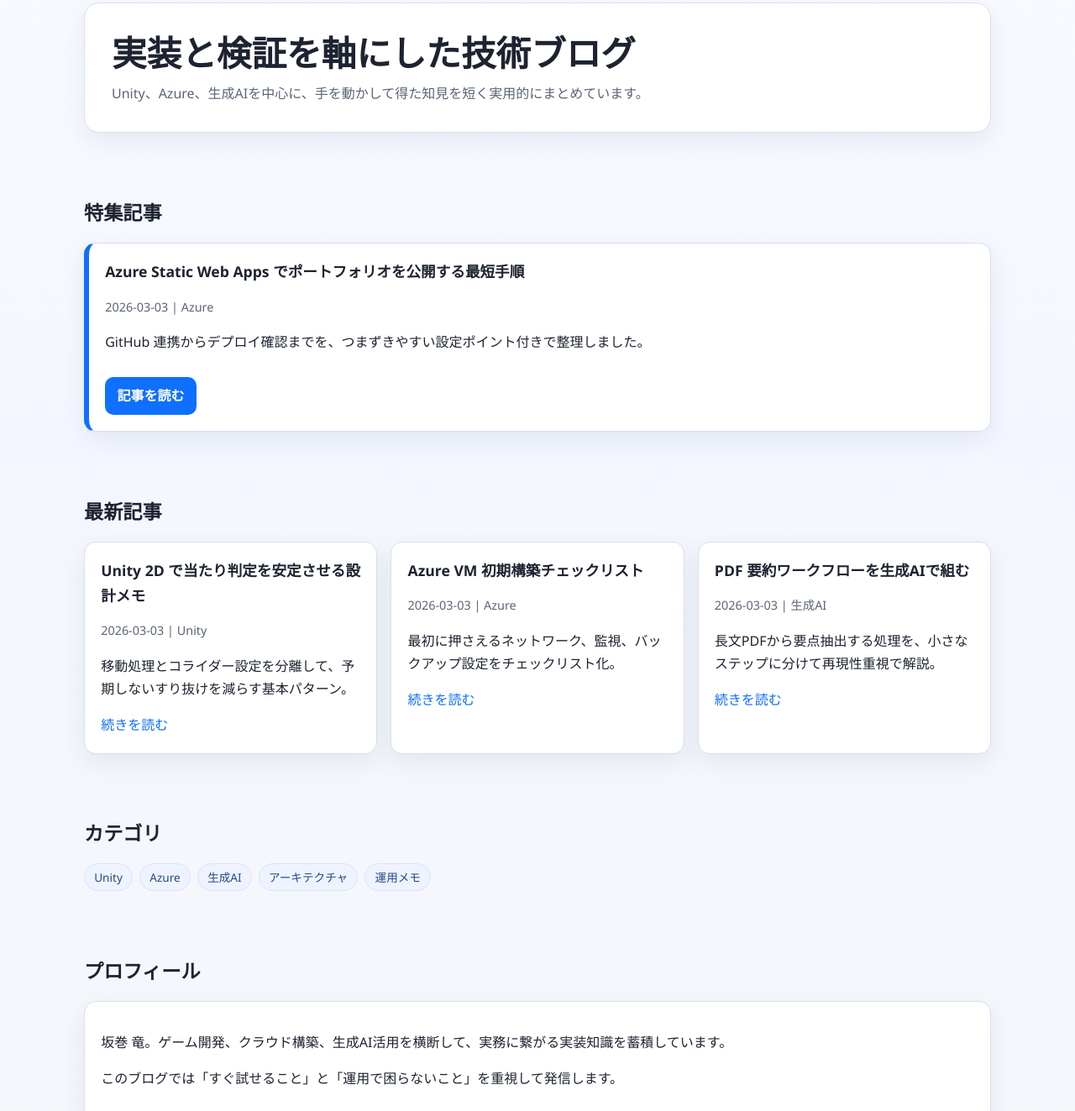
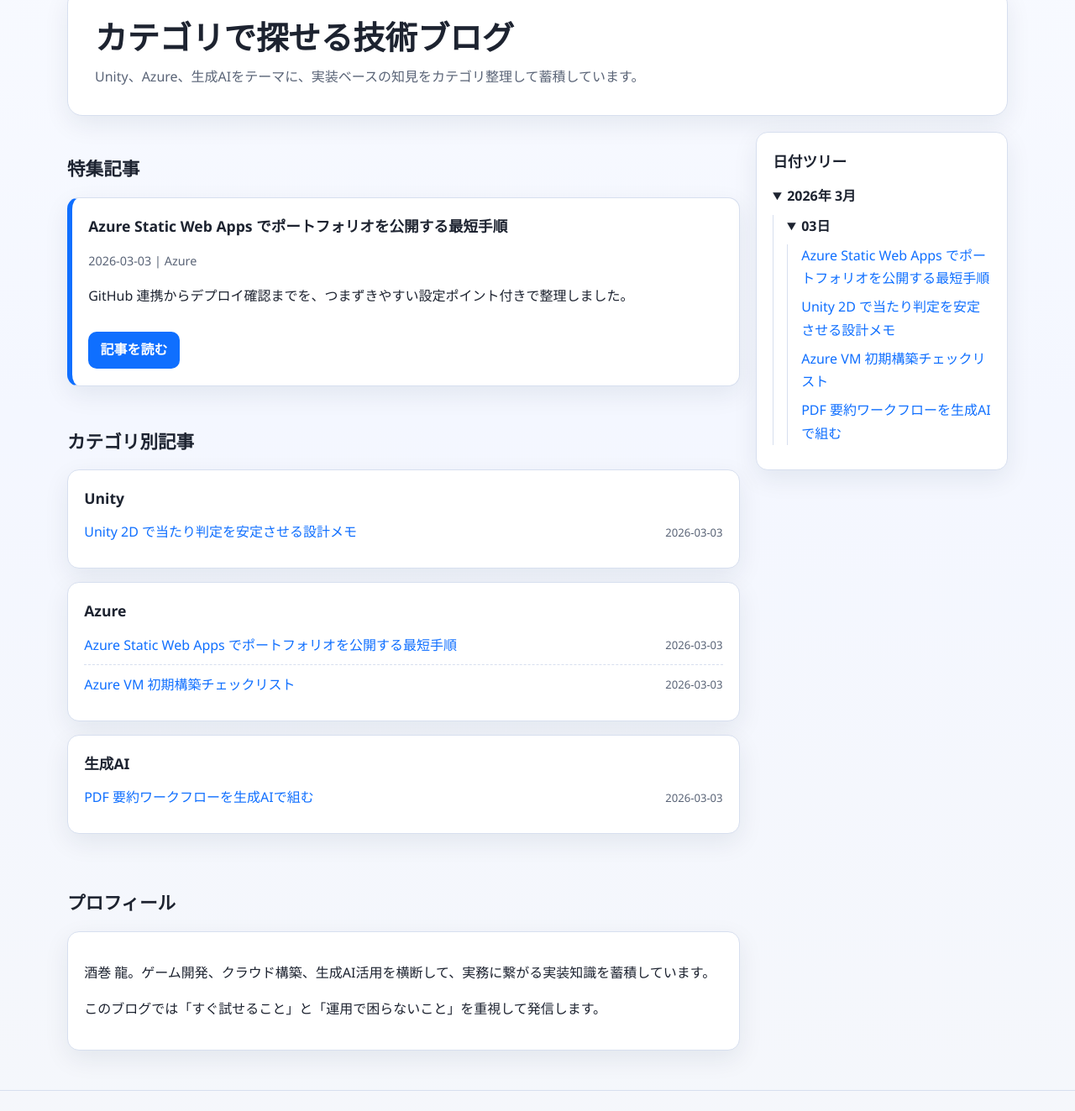
Before and after one commit to RyuSaka311/Portfolio, a plain HTML site: page index.html in a window 1280 px wide. Shown: the part 121-1444 px from the top of the page at 84% size. Drawn offline with Linux system fonts and the light colour scheme.

Commit message:
Reorganize blog by category and add right-side date tree archive

```diff
--- a/index.html
+++ b/index.html
@@ -3,10 +3,10 @@
 <head>
   <meta charset="UTF-8">
   <meta name="viewport" content="width=device-width, initial-scale=1.0">
-  <title>Ryu Sakamaki Tech Blog</title>
+  <title>酒巻 龍 Tech Blog</title>
   <meta name="description" content="Unity・Azure・生成AIの実践知をまとめる技術ブログ">
   <meta property="og:type" content="website">
-  <meta property="og:title" content="Ryu Sakamaki Tech Blog">
+  <meta property="og:title" content="酒巻 龍 Tech Blog">
   <meta property="og:description" content="Unity・Azure・生成AIの実践知をまとめる技術ブログ">
   <meta property="og:url" content="https://kind-mud-063fee810.4.azurestaticapps.net/">
   <link rel="icon" href="favicon.svg" type="image/svg+xml">
@@ -15,10 +15,10 @@
 <body>
   <header class="site-header">
     <div class="container header-inner">
-      <a class="logo" href="index.html">Ryu Sakamaki Tech Blog</a>
+      <a class="logo" href="index.html">酒巻 龍 Tech Blog</a>
       <nav class="nav">
-        <a href="#latest">最新記事</a>
         <a href="#categories">カテゴリ</a>
+        <a href="#archive">日付ツリー</a>
         <a href="#about">プロフィール</a>
       </nav>
     </div>
@@ -28,14 +28,15 @@
     <section class="hero">
       <div class="container">
         <div class="hero-card">
-          <h1>実装と検証を軸にした技術ブログ</h1>
-          <p>Unity、Azure、生成AIを中心に、手を動かして得た知見を短く実用的にまとめています。</p>
+          <h1>カテゴリで探せる技術ブログ</h1>
+          <p>Unity、Azure、生成AIをテーマに、実装ベースの知見をカテゴリ整理して蓄積しています。</p>
         </div>
       </div>
     </section>
 
+    <div class="container blog-layout">
+      <div class="main-column">
         <section class="section" id="featured">
-      <div class="container">
           <h2>特集記事</h2>
           <article class="card featured">
             <h3>Azure Static Web Apps でポートフォリオを公開する最短手順</h3>
@@ -43,64 +44,70 @@
             <p>GitHub 連携からデプロイ確認までを、つまずきやすい設定ポイント付きで整理しました。</p>
             <a class="button" href="posts/azure-static-web-apps.html">記事を読む</a>
           </article>
-      </div>
-    </section>
-
-    <section class="section" id="latest">
-      <div class="container">
-        <h2>最新記事</h2>
-        <div class="grid grid-3">
-          <article class="card">
-            <h3>Unity 2D で当たり判定を安定させる設計メモ</h3>
-            <p class="meta">2026-03-03 | Unity</p>
-            <p>移動処理とコライダー設定を分離して、予期しないすり抜けを減らす基本パターン。</p>
-            <a href="posts/unity-2d-collision.html">続きを読む</a>
-          </article>
-
-          <article class="card">
-            <h3>Azure VM 初期構築チェックリスト</h3>
-            <p class="meta">2026-03-03 | Azure</p>
-            <p>最初に押さえるネットワーク、監視、バックアップ設定をチェックリスト化。</p>
-            <a href="posts/azure-vm-checklist.html">続きを読む</a>
-          </article>
-
-          <article class="card">
-            <h3>PDF 要約ワークフローを生成AIで組む</h3>
-            <p class="meta">2026-03-03 | 生成AI</p>
-            <p>長文PDFから要点抽出する処理を、小さなステップに分けて再現性重視で解説。</p>
-            <a href="posts/genai-pdf-summary.html">続きを読む</a>
-          </article>
-        </div>
-      </div>
         </section>
 
         <section class="section" id="categories">
-      <div class="container">
-        <h2>カテゴリ</h2>
-        <div class="tag-list">
-          <span class="tag">Unity</span>
-          <span class="tag">Azure</span>
-          <span class="tag">生成AI</span>
-          <span class="tag">アーキテクチャ</span>
-          <span class="tag">運用メモ</span>
-        </div>
-      </div>
+          <h2>カテゴリ別記事</h2>
+
+          <article class="card category-block" id="cat-unity">
+            <h3>Unity</h3>
+            <ul class="link-list">
+              <li><a href="posts/unity-2d-collision.html">Unity 2D で当たり判定を安定させる設計メモ</a><span class="date-chip">2026-03-03</span></li>
+            </ul>
+          </article>
+
+          <article class="card category-block" id="cat-azure">
+            <h3>Azure</h3>
+            <ul class="link-list">
+              <li><a href="posts/azure-static-web-apps.html">Azure Static Web Apps でポートフォリオを公開する最短手順</a><span class="date-chip">2026-03-03</span></li>
+              <li><a href="posts/azure-vm-checklist.html">Azure VM 初期構築チェックリスト</a><span class="date-chip">2026-03-03</span></li>
+            </ul>
+          </article>
+
+          <article class="card category-block" id="cat-genai">
+            <h3>生成AI</h3>
+            <ul class="link-list">
+              <li><a href="posts/genai-pdf-summary.html">PDF 要約ワークフローを生成AIで組む</a><span class="date-chip">2026-03-03</span></li>
+            </ul>
+          </article>
         </section>
 
         <section class="section" id="about">
-      <div class="container">
           <h2>プロフィール</h2>
           <article class="card">
-          <p>坂巻 竜。ゲーム開発、クラウド構築、生成AI活用を横断して、実務に繋がる実装知識を蓄積しています。</p>
+            <p>酒巻 龍。ゲーム開発、クラウド構築、生成AI活用を横断して、実務に繋がる実装知識を蓄積しています。</p>
             <p>このブログでは「すぐ試せること」と「運用で困らないこと」を重視して発信します。</p>
           </article>
+        </section>
       </div>
-    </section>
+
+      <aside class="archive-sidebar" id="archive">
+        <div class="card archive-card">
+          <h2>日付ツリー</h2>
+          <details open>
+            <summary>2026年 3月</summary>
+            <ul class="tree-list">
+              <li>
+                <details open>
+                  <summary>03日</summary>
+                  <ul>
+                    <li><a href="posts/azure-static-web-apps.html">Azure Static Web Apps でポートフォリオを公開する最短手順</a></li>
+                    <li><a href="posts/unity-2d-collision.html">Unity 2D で当たり判定を安定させる設計メモ</a></li>
+                    <li><a href="posts/azure-vm-checklist.html">Azure VM 初期構築チェックリスト</a></li>
+                    <li><a href="posts/genai-pdf-summary.html">PDF 要約ワークフローを生成AIで組む</a></li>
+                  </ul>
+                </details>
+              </li>
+            </ul>
+          </details>
+        </div>
+      </aside>
+    </div>
   </main>
 
   <footer class="site-footer">
     <div class="container">
-      <p>© 2026 Ryu Sakamaki Tech Blog</p>
+      <p>© 2026 酒巻 龍 Tech Blog</p>
     </div>
   </footer>
 </body>
--- a/style.css
+++ b/style.css
@@ -32,14 +32,14 @@
 }
 
 .container {
-  width: min(1080px, 92%);
+  width: min(1120px, 92%);
   margin: 0 auto;
 }
 
 .site-header {
   padding: 1rem 0;
   border-bottom: 1px solid var(--border);
-  background: rgba(255, 255, 255, 0.8);
+  background: rgba(255, 255, 255, 0.85);
   backdrop-filter: blur(6px);
   position: sticky;
   top: 0;
@@ -65,7 +65,7 @@
 }
 
 .hero {
-  padding: 4rem 0 2.5rem;
+  padding: 3rem 0 1.2rem;
 }
 
 .hero-card {
@@ -79,7 +79,7 @@
 .hero h1 {
   margin-top: 0;
   margin-bottom: 0.5rem;
-  font-size: clamp(1.8rem, 4vw, 2.6rem);
+  font-size: clamp(1.8rem, 4vw, 2.4rem);
   line-height: 1.3;
 }
 
@@ -88,22 +88,25 @@
   color: var(--muted);
 }
 
+.blog-layout {
+  display: grid;
+  grid-template-columns: minmax(0, 1fr) 300px;
+  gap: 1.2rem;
+  align-items: start;
+  padding-bottom: 1.5rem;
+}
+
+.main-column {
+  min-width: 0;
+}
+
 .section {
-  padding: 1rem 0 2.5rem;
+  padding: 0.5rem 0 1.4rem;
 }
 
 .section h2 {
-  margin-bottom: 1rem;
-  font-size: 1.45rem;
-}
-
-.grid {
-  display: grid;
-  gap: 1rem;
-}
-
-.grid-3 {
-  grid-template-columns: repeat(3, minmax(0, 1fr));
+  margin-bottom: 0.9rem;
+  font-size: 1.35rem;
 }
 
 .card {
@@ -126,22 +129,6 @@
   margin-bottom: 0.75rem;
 }
 
-.tag-list {
-  display: flex;
-  flex-wrap: wrap;
-  gap: 0.5rem;
-}
-
-.tag {
-  display: inline-block;
-  background: var(--surface-alt);
-  border: 1px solid #d8e3ff;
-  border-radius: 999px;
-  padding: 0.25rem 0.7rem;
-  font-size: 0.85rem;
-  color: #244a86;
-}
-
 .featured {
   border-left: 6px solid var(--primary);
 }
@@ -159,6 +146,68 @@
 .button:hover {
   background: var(--primary-dark);
   text-decoration: none;
+}
+
+.category-block {
+  margin-bottom: 1rem;
+}
+
+.link-list {
+  list-style: none;
+  padding: 0;
+  margin: 0;
+}
+
+.link-list li {
+  display: flex;
+  justify-content: space-between;
+  gap: 0.75rem;
+  align-items: center;
+  border-top: 1px dashed var(--border);
+  padding: 0.6rem 0;
+}
+
+.link-list li:first-child {
+  border-top: 0;
+  padding-top: 0.2rem;
+}
+
+.date-chip {
+  color: var(--muted);
+  font-size: 0.82rem;
+  white-space: nowrap;
+}
+
+.archive-sidebar {
+  position: sticky;
+  top: 86px;
+}
+
+.archive-card h2 {
+  margin-top: 0;
+  margin-bottom: 0.8rem;
+  font-size: 1.1rem;
+}
+
+.archive-card details {
+  margin-bottom: 0.6rem;
+}
+
+.archive-card summary {
+  cursor: pointer;
+  font-weight: 600;
+}
+
+.tree-list,
+.tree-list ul {
+  list-style: none;
+  margin: 0.5rem 0 0;
+  padding-left: 1rem;
+  border-left: 1px solid var(--border);
+}
+
+.tree-list li {
+  margin: 0.45rem 0;
 }
 
 .site-footer {
@@ -189,21 +238,6 @@
   margin-bottom: 0.7rem;
 }
 
-@media (max-width: 900px) {
-  .grid-3 {
-    grid-template-columns: 1fr;
-  }
-
-  .hero {
-    padding-top: 2rem;
-  }
-
-  .header-inner {
-    flex-direction: column;
-    align-items: flex-start;
-  }
-}
-
 .article ul {
   padding-left: 1.2rem;
 }
@@ -223,3 +257,22 @@
 .article code {
   font-family: Consolas, "Courier New", monospace;
 }
+
+@media (max-width: 980px) {
+  .blog-layout {
+    grid-template-columns: 1fr;
+  }
+
+  .archive-sidebar {
+    position: static;
+  }
+
+  .header-inner {
+    flex-direction: column;
+    align-items: flex-start;
+  }
+
+  .hero {
+    padding-top: 2rem;
+  }
+}
```
Also changed, not shown: posts/azure-static-web-apps.html (+2 -2 lines), posts/azure-vm-checklist.html (+2 -2 lines), posts/genai-pdf-summary.html (+2 -2 lines), posts/unity-2d-collision.html (+2 -2 lines), favicon.svg, 1 other file. Lines whose indentation alone changed are shown as unchanged.
